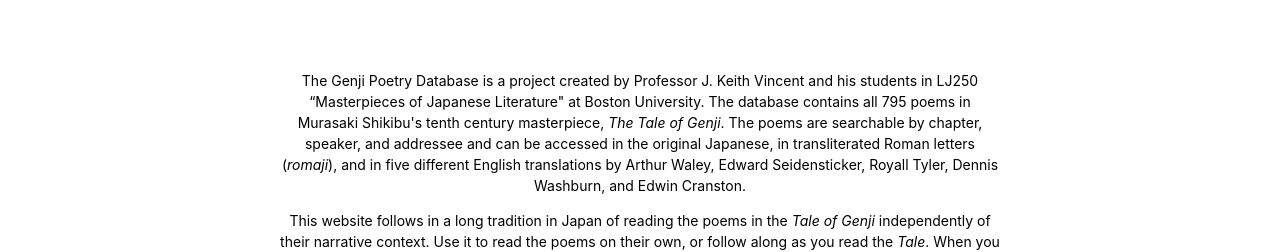
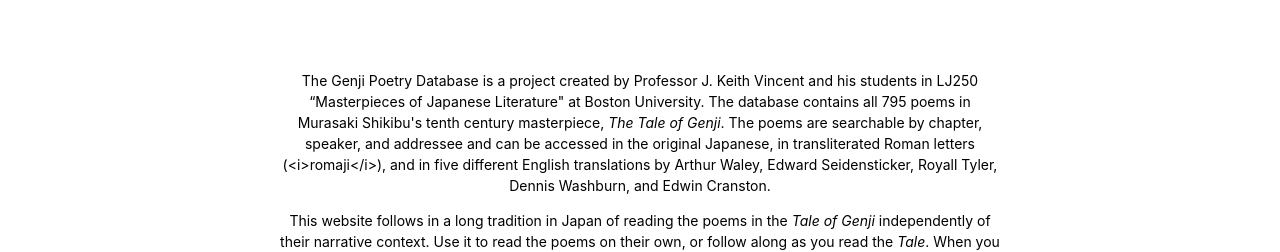
Before and after one commit to bryanteoh964/genji-neo4j-web-display-next, a Next.js app: page / in a window 1280 px wide. Shown: the part 825-1077 px from the top of the page. Built offline with nearby package versions, Linux system fonts and the light colour scheme.

Commit message:
Removed character escapes, affecting run build

```diff
--- a/src/app/about/page.jsx
+++ b/src/app/about/page.jsx
@@ -4,9 +4,9 @@
   return (
     <section className="section_frame">
         <div className="section_container">
-            <p>
-              	In the <i>Tale of Genji</i>, the characters write poetry to communicate with each other and to commune with themselves and the non-human world. These poems being <i>poems</i>, they also do much more than relay unambiguous messages. If the characters speak to each other in poems, the poems also speak to each other beyond any given exchange. They open out into an additional dimension, a poetic universe shared by readers that arches across and through the narrative fabric of the <i>Tale</i>. Reading the poems on their own is a little like tapping into the emotional and symbolic circulatory system of the <i>Tale</i>. It can also provide a glimpse into how Murasaki wove the plot of her storytelling around kernels of poetic images and tropes. Studding her prose with poetry, she magnified the expressive power of her writing. In the process, she raised the social status of narrative fiction in Japanese, a genre that until her time was derided as the mere scribbling of women. In fact, she was so successful in doing so that her <i>Tale</i> became the central text of the Japanese canon and a model for the writing of poetry, the most prestigious genre of all.  As the great courtier-poet Fujiwara Shunzei would exclaim scarcely two centuries after her <i>Tale</i> was completed, "To compose poetry without knowing <i>The Tale of Genji</i>? It's outrageous!" (源氏見ざる歌詠みは遺恨なり。)
-            </p>
+			<p>
+				In the <i>Tale of Genji</i>, the characters write poetry to communicate with each other and to commune with themselves and the non-human world. These poems being <i>poems</i>, they also do much more than relay unambiguous messages. If the characters speak to each other in poems, the poems also speak to each other beyond any given exchange. They open out into an additional dimension, a poetic universe shared by readers that arches across and through the narrative fabric of the <i>Tale</i>. Reading the poems on their own is a little like tapping into the emotional and symbolic circulatory system of the <i>Tale</i>. It can also provide a glimpse into how Murasaki wove the plot of her storytelling around kernels of poetic images and tropes. Studding her prose with poetry, she magnified the expressive power of her writing. In the process, she raised the social status of narrative fiction in Japanese, a genre that until her time was derided as the mere scribbling of women. In fact, she was so successful in doing so that her <i>Tale</i> became the central text of the Japanese canon and a model for the writing of poetry, the most prestigious genre of all. As the great courtier-poet Fujiwara Shunzei would exclaim scarcely two centuries after her <i>Tale</i> was completed, "To compose poetry without knowing &ldquo;The Tale of Genji&rdquo;? It's outrageous!" (源氏見ざる歌詠みは遺恨なり)
+			</p>
         </div>
     </section>
   )
--- a/src/app/page.jsx
+++ b/src/app/page.jsx
@@ -6,12 +6,12 @@
       <div className="section_container">
 		<p>
 			The Genji Poetry Database is a project created by Professor J. Keith
-          Vincent and his students in LJ250 “Masterpieces of Japanese
+			Vincent and his students in LJ250 &ldquo;Masterpieces of Japanese
 			Literature" at Boston University. The database contains all 795 poems
 			in Murasaki Shikibu's tenth century masterpiece,{" "}
 			<i>The Tale of Genji</i>. The poems are searchable by chapter,
 			speaker, and addressee and can be accessed in the original Japanese,
-          in transliterated Roman letters (<i>romaji</i>), and in five different
+			in transliterated Roman letters (&lt;i&gt;romaji&lt;/i&gt;), and in five different
 			English translations by Arthur Waley, Edward Seidensticker, Royall
 			Tyler, Dennis Washburn, and Edwin Cranston.
         </p>
--- a/src/components/Search.jsx
+++ b/src/components/Search.jsx
@@ -726,7 +726,7 @@
                     <Col span={3}>
                         <Statistic title={'Queried Poems'} value={this.state.numOfPoems} />
                         <p>
-                            If the count is wrong, click "query" again.
+                            If the count is wrong, click &quot;query&quot; again.
                         </p>
                         <p>
                             Querying multiple options from one dropdown will become possible in the near future. For now, please have one option selected in each field to ensure a successful query.
```
Lines whose indentation alone changed are shown as unchanged.
